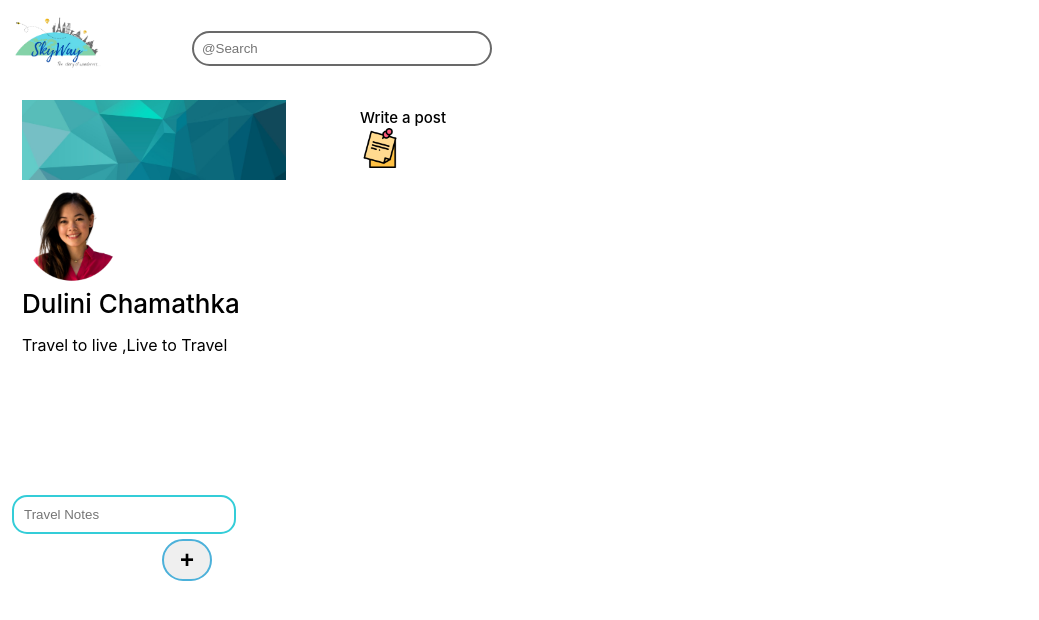
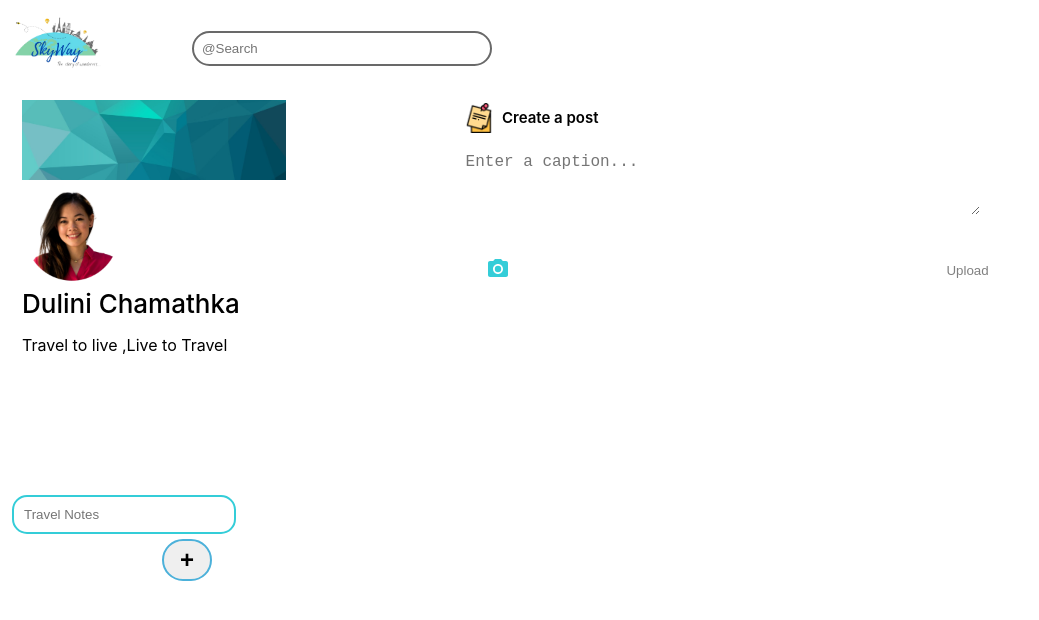
Before and after one commit to SaduniHettihewa/SkyWay, a React (Create React App) app: page /Dashboard in a window 1280 px wide. Shown: the top 620 px of the page, without its empty margins (0-1039 px from the left). Built offline with nearby package versions, Linux system fonts and the light colour scheme.

Commit message:
add create post

```diff
--- a/package.json
+++ b/package.json
@@ -3,6 +3,8 @@
   "version": "0.1.0",
   "private": true,
   "dependencies": {
+    "@material-ui/core": "^4.12.3",
+    "@material-ui/icons": "^4.11.2",
     "@testing-library/jest-dom": "^5.14.1",
     "@testing-library/react": "^11.2.7",
     "@testing-library/user-event": "^12.8.3",
--- a/src/Components/Dashboard/Body/Body.css
+++ b/src/Components/Dashboard/Body/Body.css
@@ -25,27 +25,107 @@
     font-weight: 500;
 }
 .notes{
-    height: 40px;
+    height: 30px;
     position: absolute;
+    top :15px;
+    margin-left: 12%;
 
-    top: 20px;
 }
-.post{
+/* .post{
+
     align-items: center;
     justify-content: space-between;
     position: absolute;
-    margin-top: 10px;
-}
-.card2{
-    border-color: black;
-}
-.nameTitle2{
-    font-size: 15px;
-    font-weight: 500;
-    position: absolute;
-    top: 20px;
-}
+    margin-top: 60px;
+
+} */
+
 .postLink{
     text-decoration: none;
     color: black;
 }
+.postWriting{
+    position: absolute;
+    top:55px;
+    border: none;
+    margin-left: 12%;
+    height: 60px;
+    width: 40%;
+    outline: none;
+    font-size: 16px;
+    margin-top: 8px;
+}
+
+.postText{
+    font-size: 15px;
+    font-weight: 600;
+    position: absolute;
+    top: 20px;
+    margin-left: 15%;
+
+}
+.imageUpload {
+    background-color: white;
+    max-width: 600px;
+    width: 100%;
+    margin-top: 30px;
+    padding: 16px 0px;
+  }
+
+
+  .image-upload > input {
+    display: none;
+  }
+
+  .createAPost__center {
+    margin: 0px 16px;
+  }
+
+  .imageUpload__bottom {
+    display: flex;
+    margin: 0px 16px;
+    justify-content: space-between;
+    align-items: center;
+  }
+
+
+
+  .createAPost__textarea {
+    border: none;
+  }
+
+  .createAPost__textarea:focus {
+    outline: none;
+  }
+
+  .button1 {
+    background-color: transparent;
+    cursor: pointer;
+    border: none;
+    position: absolute;
+    margin-left: 48%;
+    font-weight: 800;
+    margin-top: 10px;
+  }
+
+  .button:focus {
+    outline: none;
+  }
+
+  .imagePreview {
+    margin-top: 8px;
+    margin-bottom: 12px;
+    display: flex;
+    align-items: center;
+  }
+
+  .circularProgress {
+    margin-left: 8px;
+  }
+
+  #image-1-preview {
+    display: none;
+    max-height: 60px;
+    position: relative;
+    border-radius: 5px;
+  }
--- a/src/Components/Dashboard/Body/index.js
+++ b/src/Components/Dashboard/Body/index.js
@@ -1,11 +1,25 @@
-import React from 'react'
+import React, { useState } from "react";
 import './Body.css'
 import {Card} from 'react-bootstrap'
 import { Link } from 'react-router-dom'
-
+import CameraAltIcon from "@material-ui/icons/CameraAlt";
+import CircularProgress from "@material-ui/core/CircularProgress";
 
 
 function Body() {
+    const [caption, setCaption] = useState("");
+    const [image, setImage] = useState(null);
+  const [progress, setProgress] = useState(0);
+
+  const handleChange = (e) => {
+    if (e.target.files[0]) {
+      setImage(e.target.files[0]);
+      var src1 = URL.createObjectURL(e.target.files[0]);
+      var preview1 = document.getElementById("image-1-preview");
+      preview1.src = src1;
+      preview1.style.display = "block";
+    }
+  };
 
     const cardBackground = require("../../../Assests/cardBackground.jpg").default
     return (
@@ -25,16 +39,54 @@ function Body() {
                 </Card.Body>
             </Card>
             <div classname="post">
-            <Card className="card2" style={{ width: '18rem', marginLeft:'50px' }}>
+           <div className="postText"> Create a post </div>
+                    <img src={require("../../../Assests/notes.png").default}  className="notes"></img>
 
-                <Card.Body>
 
-                    <Card.Title className="nameTitle2">
-                    <img src={require("../../../Assests/notes.png").default}  className="notes"></img>
-                         Write a post  </Card.Title>
+                    <textarea className="postWriting" rows ="6"
+                    value={caption}
+                    placeholder="Enter a caption..."
+                    onChange={(e) => setCaption(e.target.value)}>
 
-                </Card.Body>
-            </Card>
+                    </textarea>
+              <div>
+              <div className="imagePreview">
+
+
+                <CircularProgress
+                  className="circularProgress"
+                  variant="determinate"
+
+                />
+
+            </div>
+          </div>
+
+          <div className="imageUpload__bottom">
+            <div className="image-upload">
+              <label htmlFor="file-input">
+                <CameraAltIcon style={{ marginTop: "5px" , marginLeft:'150px' }} />
+              </label>
+
+              <input
+                id="file-input"
+                type="file"
+                accept="image/*"
+                onChange={handleChange}
+              />
+            </div>
+            <button
+              className="button1"
+
+              style={{
+                color: caption ? "black" : "grey",
+                fontWeight: caption ? "600" : "500",
+              }}
+            >
+              Upload
+            </button>
+              </div>
+
             </div>
         </div>
     )
--- a/src/Components/Dashboard/Footer/TodoList/TodoList.css
+++ b/src/Components/Dashboard/Footer/TodoList/TodoList.css
@@ -6,6 +6,6 @@
     color: black;
     height: 60px;
     background-color: rgb(160, 212, 224);
-    border:1px solid rgb(46, 49, 49);
+    border:none;
     border-radius: 5%;
 }
```
Also changed, not shown: 1 other file (tests, documents, lock files or other folders).
